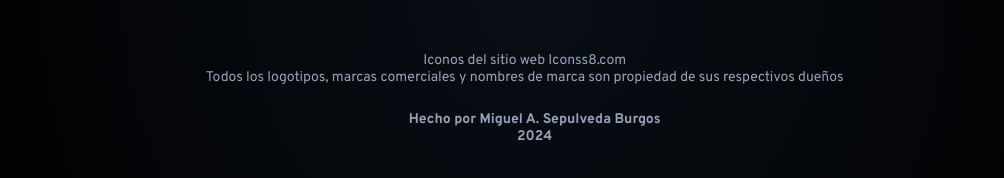
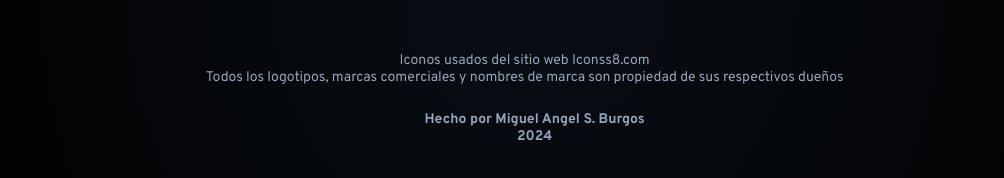
Before and after one commit to moonthang/Portafolio, a plain HTML site: page index.html in a window 1280 px wide. Shown: the part 5515-5693 px from the top of the page, without its empty margins (107-1111 px from the left). Drawn offline with Linux system fonts and the light colour scheme.

Commit message:
index.html

```diff
--- a/index.html
+++ b/index.html
@@ -640,13 +640,13 @@
                     </svg>
                 </div>
                 <div class="texto2-f">
-                    <p>Iconos del sitio web Iconss8.com<br>
+                    <p>Iconos usados del sitio web Iconss8.com<br>
                         Todos los logotipos, marcas comerciales y nombres de marca son propiedad de sus respectivos
                         dueños</p>
                 </div>
             </div>
             <div class="hecho">
-                <p>Hecho por Miguel A. Sepulveda Burgos</p>
+                <p>Hecho por Miguel Angel S. Burgos</p>
                 <p>2024</p>
             </div>
         </div>
```
